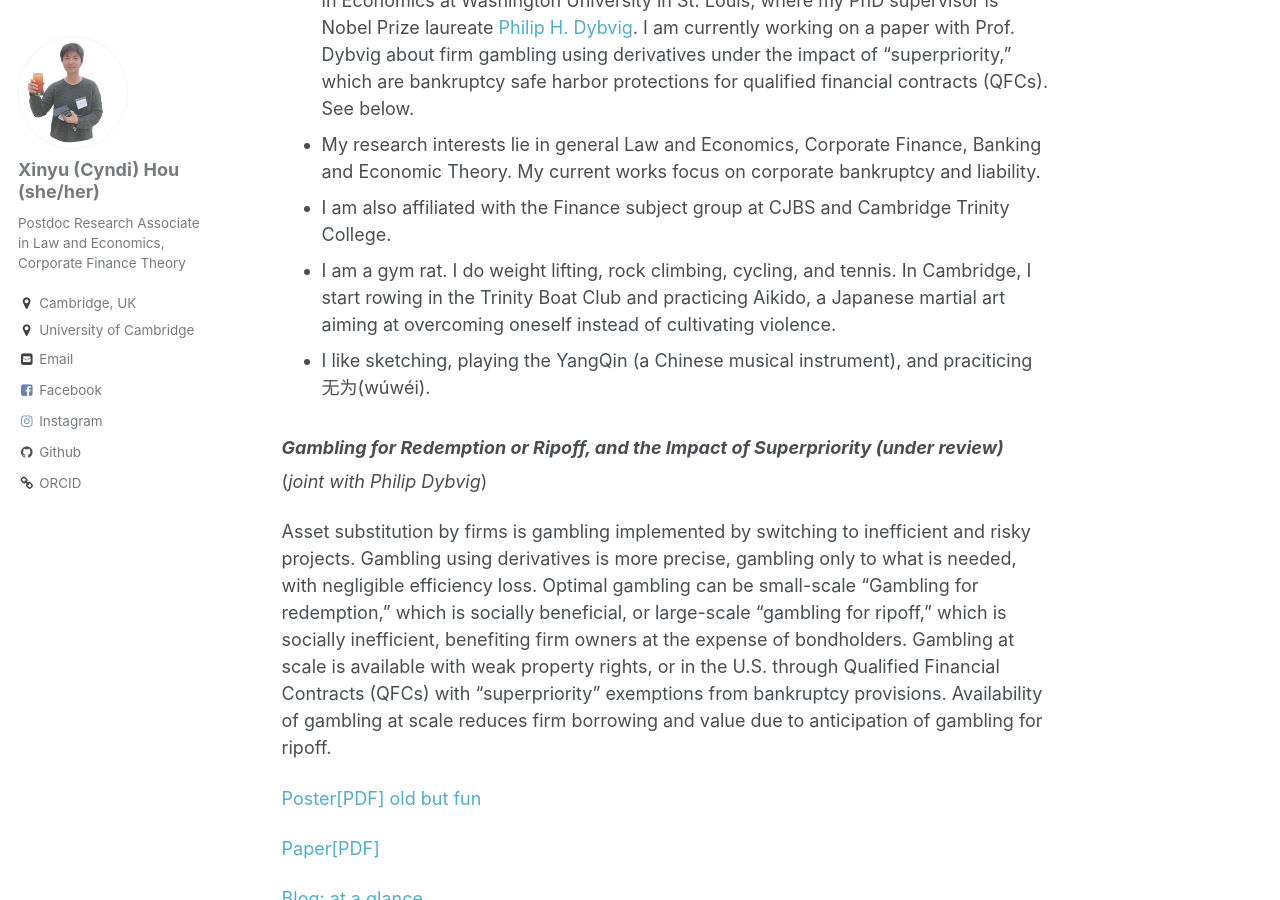
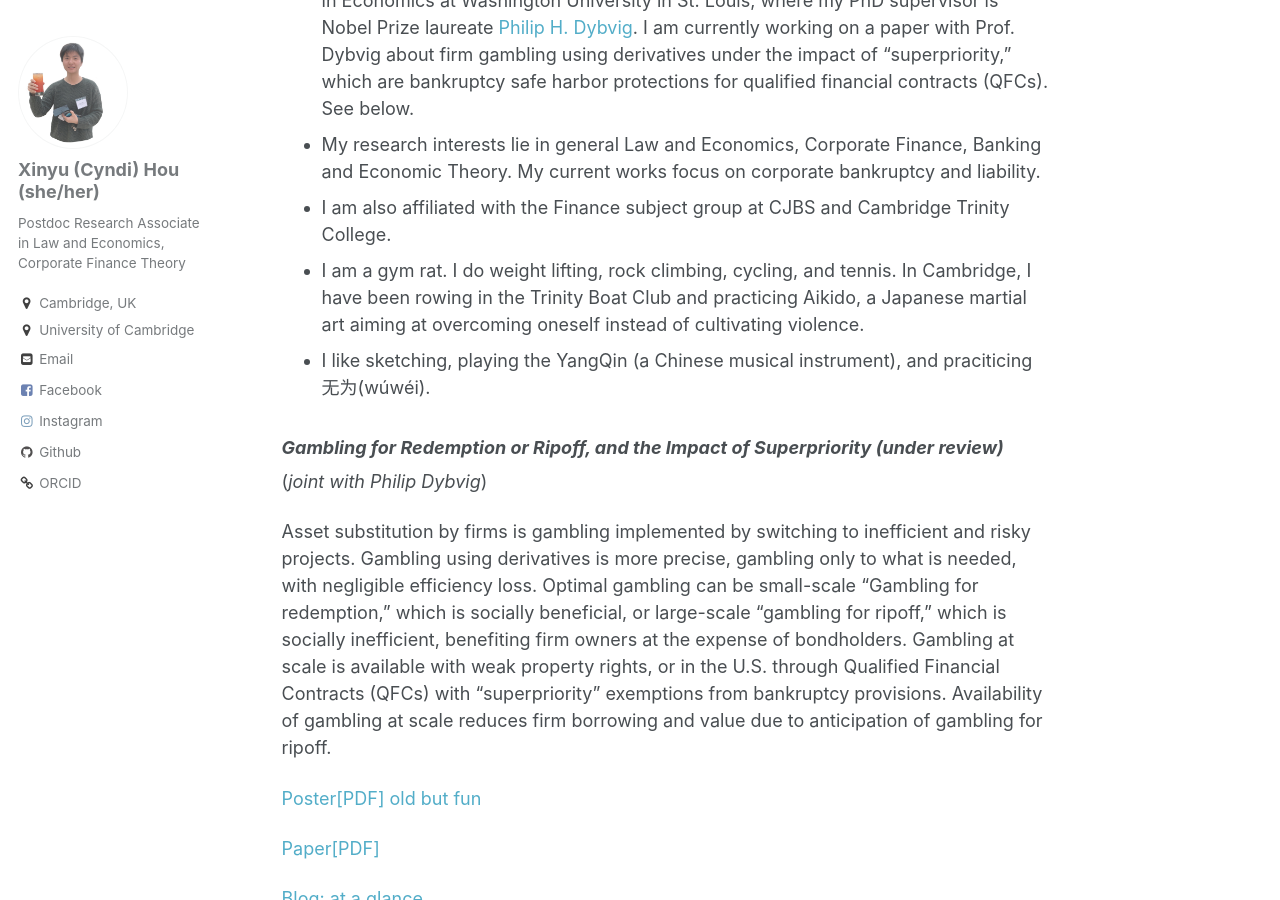
Before and after one commit to xinyuhou94/xinyuhou94.github.io, a Jekyll site: the page built from _pages/about.md, in a window 1280 px wide and 900 px high, scrolled down 809 px. Built offline with Jekyll 4.4.1, drawn with Linux system fonts in a browser that asks for light colours.

Commit message:
Update about.md

```diff
--- a/_pages/about.md
+++ b/_pages/about.md
@@ -17,7 +17,7 @@ redirect_from:
 * I completed my BA (Economics) and BS (Mathematics) at Wuhan University, and PhD in Economics at Washington University in St. Louis, where my PhD supervisor is Nobel Prize laureate [Philip H. Dybvig](https://dybfin.wustl.edu/). I am currently working on a paper with Prof. Dybvig about firm gambling using derivatives under the impact of "superpriority," which are bankruptcy safe harbor protections for qualified financial contracts (QFCs). See below.
 * My research interests lie in general Law and Economics, Corporate Finance, Banking and Economic Theory. My current works focus on corporate bankruptcy and liability.
 * I am also affiliated with the Finance subject group at CJBS and Cambridge Trinity College.
-* I am a gym rat. I do weight lifting, rock climbing, cycling, and tennis. In Cambridge, I start rowing in the Trinity Boat Club and practicing Aikido, a Japanese martial art aiming at overcoming oneself instead of cultivating violence.
+* I am a gym rat. I do weight lifting, rock climbing, cycling, and tennis. In Cambridge, I have been rowing in the Trinity Boat Club and practicing Aikido, a Japanese martial art aiming at overcoming oneself instead of cultivating violence.
 * I like sketching, playing the YangQin (a Chinese musical instrument), and praciticing 无为(wúwéi).
 
 ### _Gambling for Redemption or Ripoff, and the Impact of Superpriority (under review)_
```
